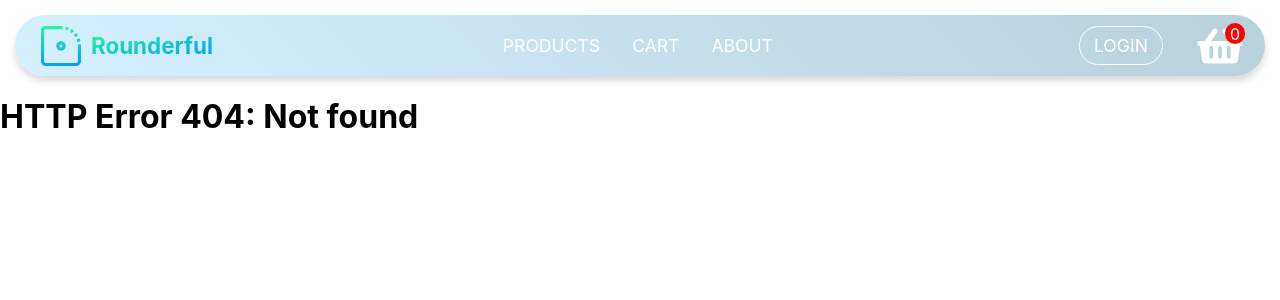
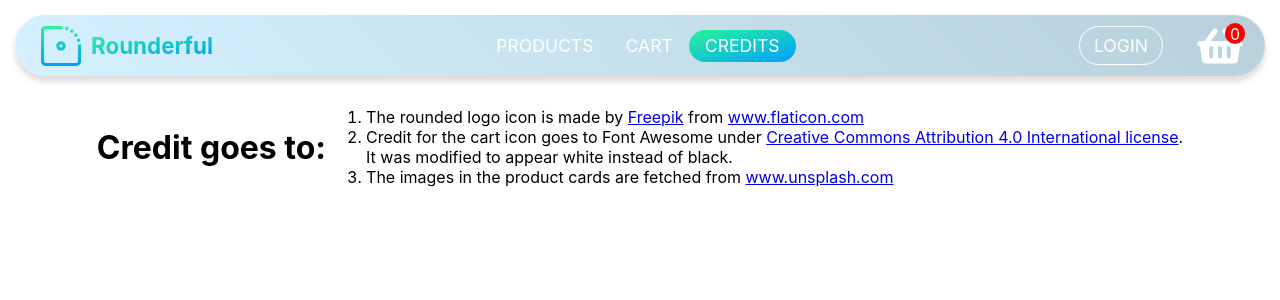
Before and after one commit to PatchFramework/online_shop_3_semester, a React (Create React App) app: page /credits in a window 1280 px wide. Before the commit this address had no page. Shown: the top 300 px of the page. Built offline with nearby package versions, Linux system fonts and the light colour scheme.

Commit message:
Added Credits Page

```diff
--- a/src/App.js
+++ b/src/App.js
@@ -5,6 +5,7 @@ import ProductData from './Data/ShopItems.json';
 import ProductList from './Components/ProductList/ProductList';
 import Cart from './Components/Cart/Cart'
 import Navbar from './Components/Navbar/Navbar';
+import Credits from './Components/Credits/Credits';
 import './App.css';
 
 function App() {
@@ -106,6 +107,13 @@ function App() {
               />
             )}
           />
+
+          <Route
+            path="/credits"
+            exact
+            component={Credits}
+          />
+
           <Route
             path="/:404"
             component={() => <h1>HTTP Error 404: Not found</h1>}
--- /dev/null
+++ b/src/Components/Credits/Credits.css
@@ -0,0 +1,7 @@
+.creditsContainer {
+    width: 100%;
+    height: 100%;
+    display: flex;
+    align-items: center;
+    justify-content: center;
+}
--- a/src/Components/Credits/Credits.jsx
+++ b/src/Components/Credits/Credits.jsx
@@ -1,15 +1,44 @@
-import React from 'react'
+import React from "react";
+
+import "./Credits.css";
 
 export const Credits = () => {
-    return (
-        <div>
-            <h1>Credit goes to</h1>
-
-            <div> Logo icon made by <a href="http://www.freepik.com" title="Freepik">Freepik</a> from <a href="https://www.flaticon.com/" title="Flaticon">www.flaticon.com</a></div>
-
-            <div> Credit goes to Font Awesome under Creative Commons Attribution 4.0 International license  (https://fontawesome.com/license) for the cart icon. It was modieified to appear white instead of black.</div>
-        </div>
-    )
-}
+  return (
+    <div className="creditsContainer">
+      <h1 className="creditsHeading">Credit goes to:</h1>
+      <ol className="creditsList">
+        <li className="creditsItem">
+          <div>
+            The rounded logo icon is made by{" "}
+            <a href="http://www.freepik.com" title="Freepik">
+              Freepik
+            </a>{" "}
+            from{" "}
+            <a href="https://www.flaticon.com/" title="Flaticon">
+              www.flaticon.com
+            </a>
+          </div>
+        </li>
+        <li className="creditsItem">
+          <div>
+            {" "}
+            Credit for the cart icon goes to Font Awesome under{" "}
+            <a href="https://fontawesome.com/license">
+              Creative Commons Attribution 4.0 International license
+            </a>
+            .<br />
+            It was modified to appear white instead of black.
+          </div>
+        </li>
+        <li className="creditsItem">
+          <div>
+            The images in the product cards are fetched from{" "}
+            <a href="https://unsplash.com">www.unsplash.com</a>
+          </div>
+        </li>
+      </ol>
+    </div>
+  );
+};
 
 export default Credits;
--- a/src/Components/Navbar/NavbarItems.jsx
+++ b/src/Components/Navbar/NavbarItems.jsx
@@ -1,7 +1,7 @@
 const NavbarItems = [
     { text: "Products", urlPath: "/" },
     { text: "Cart", urlPath: "/cart" },
-    { text: "About", urlPath: "/about" },
+    { text: "Credits", urlPath: "/credits" },
   ];
 
 export default NavbarItems;
```
Also changed, not shown: 1 other file (tests, documents, lock files or other folders).
